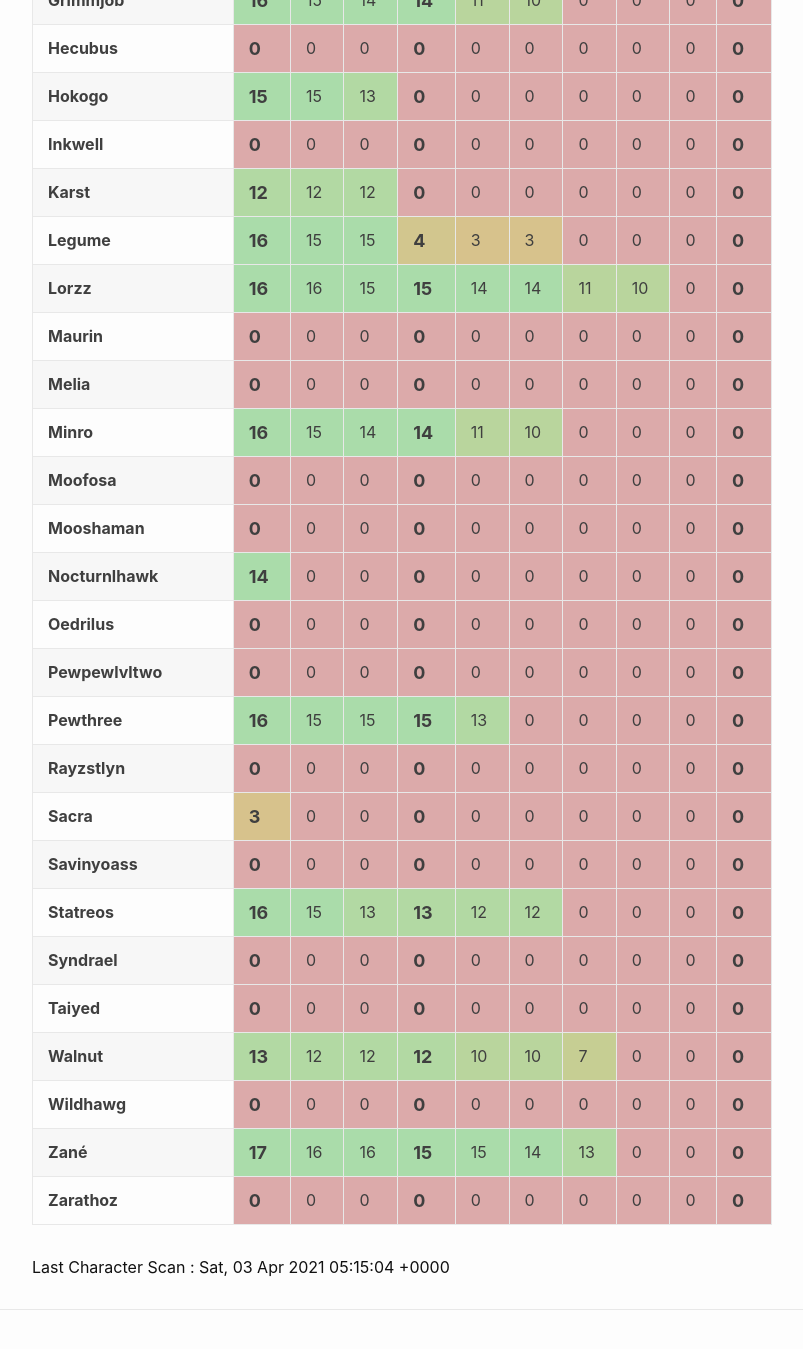
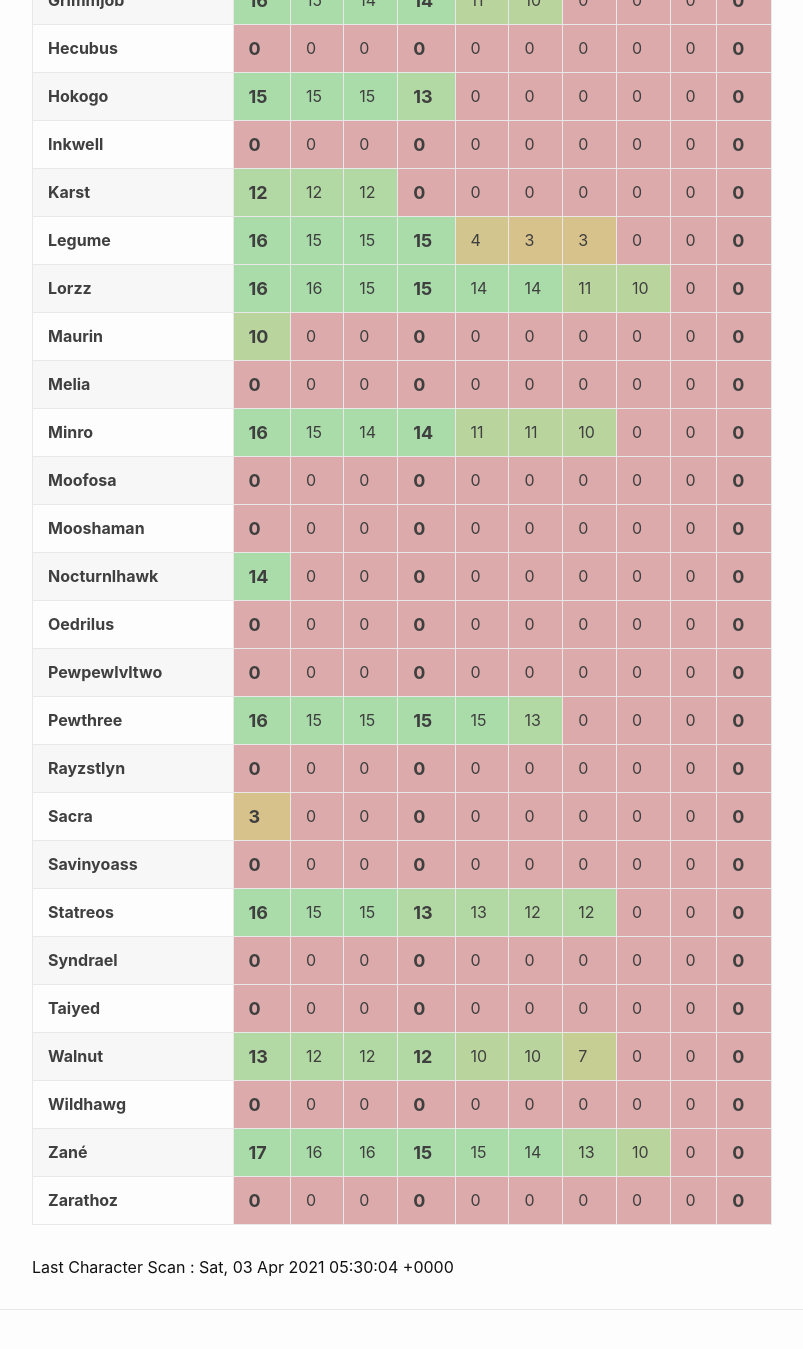
Before and after one commit to eldertribunal/keystonetracker, a Jekyll site: the page built from weekly.md, in a window 1280 px wide and 1400 px high, scrolled down 890 px. Shown: the top 1349 px of the window, without its empty margins (126-929 px from the left). Built offline with Jekyll 4.4.1, drawn with Linux system fonts in a browser that asks for light colours.

Commit message:
auto scan Sat Apr  3 05:30:50 UTC 2021

```diff
--- a/_data/characters.json
+++ b/_data/characters.json
@@ -1464,17 +1464,17 @@
       },
       {
         "name": "Plaguefall",
-        "level": 14,
-        "id": 379
-      },
-      {
-        "name": "Sanguine Depths",
-        "level": 14,
-        "id": 380
-      },
-      {
-        "name": "Spires of Ascension",
-        "level": 14,
+        "level": 15,
+        "id": 379
+      },
+      {
+        "name": "Sanguine Depths",
+        "level": 14,
+        "id": 380
+      },
+      {
+        "name": "Spires of Ascension",
+        "level": 15,
         "id": 381
       },
       {
@@ -1599,17 +1599,17 @@
       },
       {
         "name": "Plaguefall",
-        "level": 12,
-        "id": 379
-      },
-      {
-        "name": "Sanguine Depths",
-        "level": 11,
-        "id": 380
-      },
-      {
-        "name": "Spires of Ascension",
-        "level": 13,
+        "level": 15,
+        "id": 379
+      },
+      {
+        "name": "Sanguine Depths",
+        "level": 11,
+        "id": 380
+      },
+      {
+        "name": "Spires of Ascension",
+        "level": 15,
         "id": 381
       },
       {
--- a/_data/players.json
+++ b/_data/players.json
@@ -1059,7 +1059,7 @@
       },
       {
         "name": "Plaguefall",
-        "level": 14,
+        "level": 15,
         "id": 379
       },
       {
@@ -1069,7 +1069,7 @@
       },
       {
         "name": "Spires of Ascension",
-        "level": 14,
+        "level": 15,
         "id": 381
       },
       {
@@ -1194,7 +1194,7 @@
       },
       {
         "name": "Plaguefall",
-        "level": 12,
+        "level": 15,
         "id": 379
       },
       {
@@ -1204,7 +1204,7 @@
       },
       {
         "name": "Spires of Ascension",
-        "level": 13,
+        "level": 15,
         "id": 381
       },
       {
--- a/_data/scanned.json
+++ b/_data/scanned.json
@@ -1,3 +1,3 @@
 {
-  "timestamp": 1617426904
+  "timestamp": 1617427804
 }
--- a/_data/weekly.json
+++ b/_data/weekly.json
@@ -20,10 +20,10 @@
       16,
       15,
       15,
+      15,
       4,
       3,
       3,
-      0,
       0,
       0,
       0
@@ -153,7 +153,7 @@
     "name": "Aletheia",
     "dungeons": [
       15,
-      0,
+      15,
       0,
       0,
       0,
@@ -202,8 +202,8 @@
       14,
       14,
       11,
+      11,
       10,
-      0,
       0,
       0,
       0
@@ -246,8 +246,8 @@
       15,
       15,
       15,
+      15,
       13,
-      0,
       0,
       0,
       0,
@@ -339,7 +339,7 @@
       15,
       14,
       13,
-      0,
+      10,
       0,
       0
     ]
@@ -452,7 +452,7 @@
   {
     "name": "Maurin",
     "dungeons": [
-      0,
+      10,
       0,
       0,
       0,
@@ -484,8 +484,8 @@
     "dungeons": [
       15,
       15,
+      15,
       13,
-      0,
       0,
       0,
       0,
@@ -529,11 +529,11 @@
     "dungeons": [
       16,
       15,
+      15,
       13,
       13,
       12,
       12,
-      0,
       0,
       0,
       0
```
